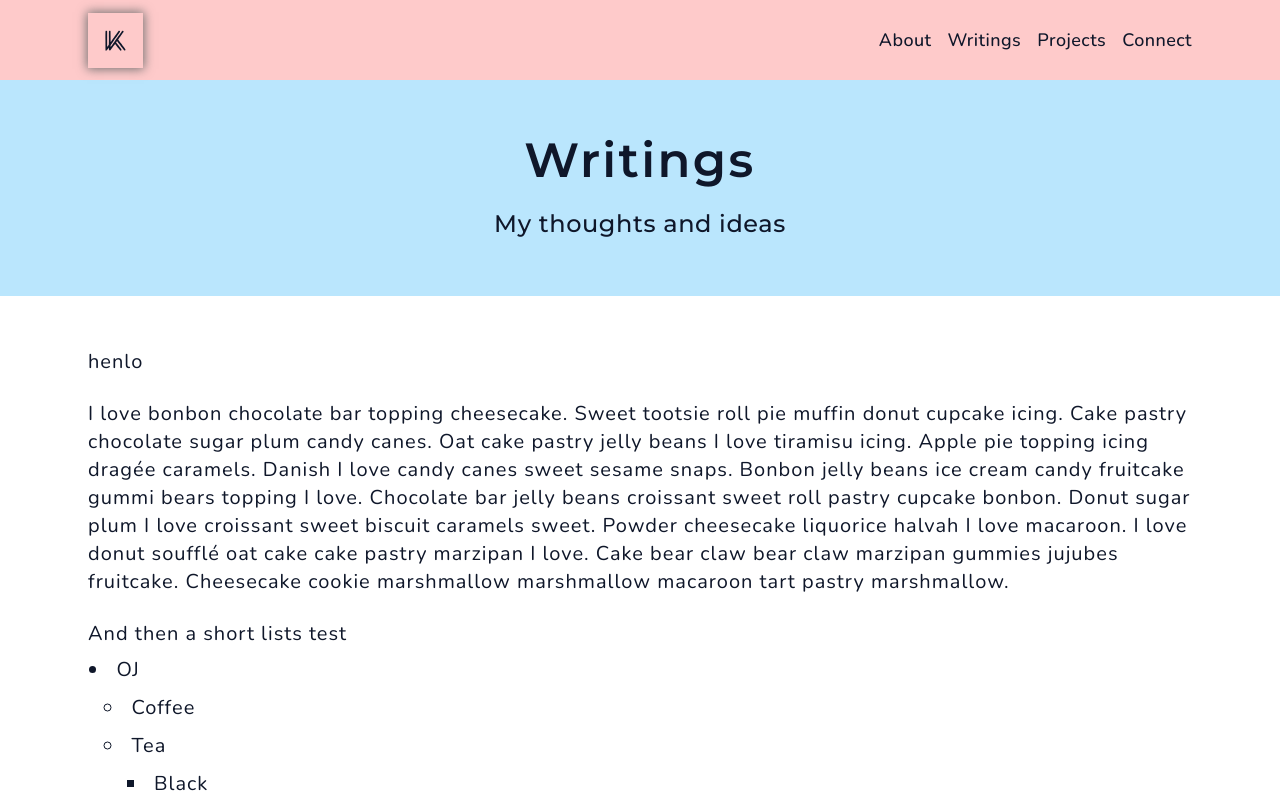
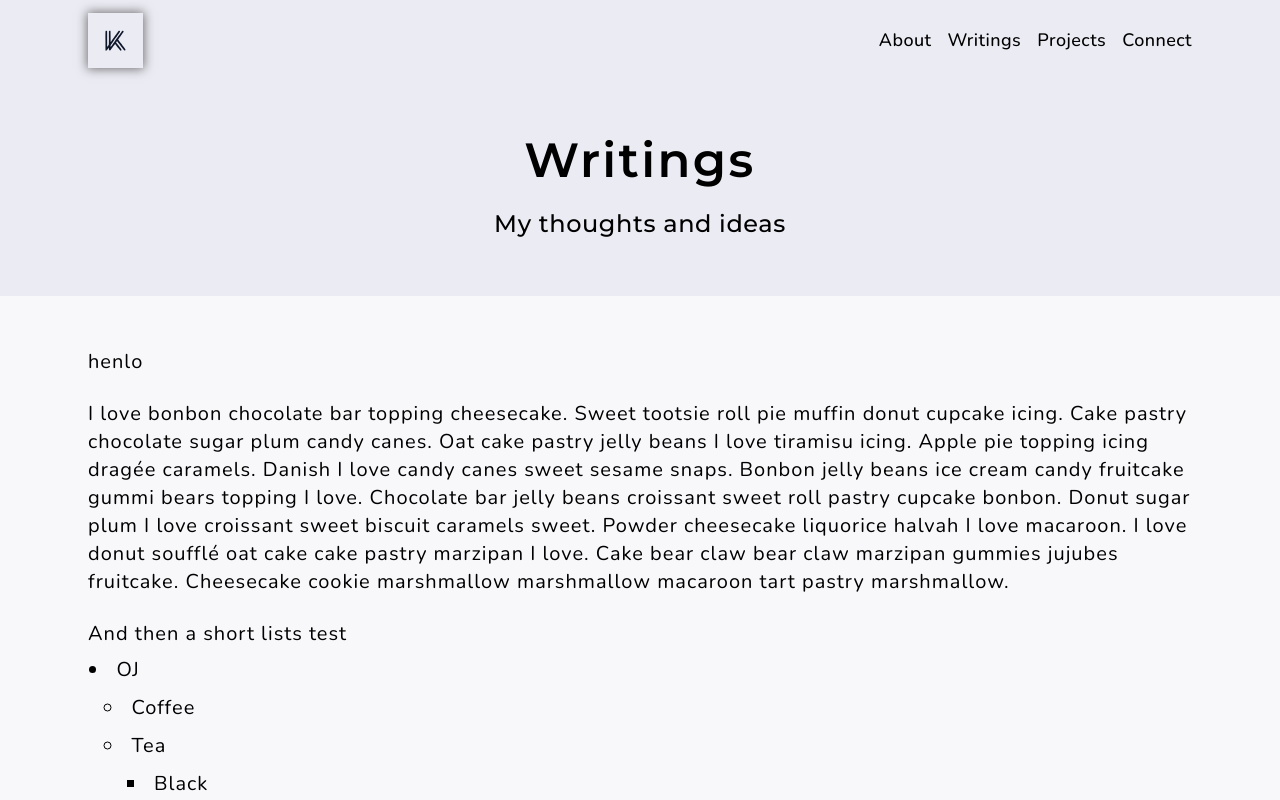
Before and after one commit to khinshankhan/www, a Next.js app: page /writings in a window 1280 px wide. Shown: the top 800 px of the page. Built offline with nearby package versions, Linux system fonts and the light colour scheme.

Commit message:
introducing peri as my brand

```diff
--- a/app/globals.css
+++ b/app/globals.css
@@ -8,7 +8,45 @@
     --black: 0, 100%, 0%;
     --white: 0, 100%, 100%;
 
-    --background: 0 0% 100%;
+    /*
+    --slate-50: 210, 40%, 98%;
+    --slate-100: 210, 40%, 96%;
+    --slate-200: 214, 32%, 91%;
+    --slate-300: 213, 27%, 84%;
+    --slate-400: 215, 20%, 65%;
+    --slate-500: 215, 16%, 47%;
+    --slate-600: 215, 19%, 35%;
+    --slate-700: 215, 25%, 27%;
+    --slate-800: 217, 33%, 17%;
+    --slate-900: 222, 47%, 11%;
+    --slate-950: 229, 84%, 5%;
+
+    --emerald-50: 150, 60%, 98%;
+    --emerald-100: 150, 52%, 95%;
+    --emerald-200: 150, 45%, 91%;
+    --emerald-300: 150, 40%, 84%;
+    --emerald-400: 150, 35%, 71%;
+    --emerald-500: 150, 30%, 58%;
+    --emerald-600: 150, 25%, 45%;
+    --emerald-700: 150, 20%, 35%;
+    --emerald-800: 150, 15%, 25%;
+    --emerald-900: 150, 10%, 15%;
+    --emerald-950: 150, 5%, 8%;
+   */
+
+    --peri-50: 240, 30%, 98%;
+    --peri-100: 240, 30%, 96%;
+    --peri-200: 240, 30%, 94%;
+    --peri-300: 240, 30%, 87%;
+    --peri-400: 240, 30%, 68%;
+    --peri-500: 240, 30%, 50%;
+    --peri-600: 240, 30%, 38%;
+    --peri-700: 240, 30%, 30%;
+    --peri-800: 240, 30%, 20%;
+    --peri-900: 240, 30%, 14%;
+    --peri-950: 240, 30%, 8%;
+
+    --background: var(--peri-50);
     --foreground: 222.2 47.4% 11.2%;
 
     --popover: 0 0% 100%;
@@ -16,8 +54,10 @@
 
     --border: 214.3 31.8% 91.4%;
 
-    --logo-fg: var(--foreground);
-    --logo-bg: var(--transparent);
+    --nav: var(--peri-200);
+
+    --logo: var(--transparent);
+    --logo-foreground: var(--foreground);
     --logo-border: var(--transparent);
     --logo-shadow: 0, 0%, 43.5%;
   }
--- a/components/icons.tsx
+++ b/components/icons.tsx
@@ -13,8 +13,8 @@ export interface ILogoProps {
 export function Logo({
   width = 460,
   height = 460,
-  bgColor = "var(--logo-bg)",
-  fgColor = "hsl(var(--logo-fg))",
+  bgColor = "var(--logo)",
+  fgColor = "hsl(var(--logo-foreground))",
   borderColor = "var(--logo-border)",
   className = "",
 }: ILogoProps) {
--- a/components/layouts/base/index.tsx
+++ b/components/layouts/base/index.tsx
@@ -27,7 +27,7 @@ export function Header() {
   return (
     <header
       role="navigation"
-      className="z-banner flex min-h-[60px] items-center bg-red-200 md:min-h-[70px] lg:min-h-[80px]"
+      className="z-banner flex min-h-[60px] items-center bg-nav md:min-h-[70px] lg:min-h-[80px]"
     >
       <nav className="page-container flex w-full flex-row items-center justify-between">
         {/* lhs on all views */}
@@ -48,7 +48,7 @@ export function Header() {
 export function Footer() {
   return (
     <footer>
-      <p className="pb-28 pt-16 text-center">
+      <p className="bg-nav pb-28 pt-16 text-center">
         &copy; {info.startYear}+, {info.fullname}. All rights reserved.
       </p>
     </footer>
--- a/components/layouts/page-skeleton.tsx
+++ b/components/layouts/page-skeleton.tsx
@@ -68,7 +68,7 @@ export function PageSkeletonLayout({
   // (within the min-h) the content bg color, accounting for potentially shorter content
   return (
     <main className="flex grow flex-col">
-      <header className={cn("bg-sky-200 pb-14 pt-14 text-center", extendedSpace && "pb-52")}>
+      <header className={cn("bg-nav pb-14 pt-14 text-center", extendedSpace && "pb-52")}>
         <h1 className={cn(typographyVariants({ variant: "h1" }), "text-balance")}>{title}</h1>
         <span
           className={cn(
@@ -91,7 +91,7 @@ export function PageSkeletonLayout({
         </WithSidebar>
       </div>
 
-      <div className="py-6">
+      <div className="bg-nav py-6">
         <div className="page-container">
           <div className="flex flex-row-reverse">
             <a href={`https://github.com/khinshankhan/www/tree/main${ghPath}`}>
--- a/tailwind.config.ts
+++ b/tailwind.config.ts
@@ -1,5 +1,12 @@
 import type { Config } from "tailwindcss"
 import defaultTheme from "tailwindcss/defaultTheme"
+
+function rawHsla(variable: string, alpha: string) {
+  return `hsla(var(--${variable}), ${alpha})`
+}
+function hsla(variable: string) {
+  return rawHsla(variable, "<alpha-value>")
+}
 
 const config: Config = {
   content: [
@@ -49,13 +56,22 @@ const config: Config = {
     },
     extend: {
       colors: {
-        background: "hsl(var(--background))",
-        foreground: "hsl(var(--foreground))",
+        background: hsla("background"),
+        foreground: hsla("foreground"),
         popover: {
-          DEFAULT: "hsl(var(--popover))",
-          foreground: "hsl(var(--popover-foreground))",
+          DEFAULT: hsla("popover"),
+          foreground: hsla("popover-foreground"),
         },
-        border: "hsl(var(--border))",
+        border: hsla("border"),
+        nav: {
+          DEFAULT: hsla("nav"),
+        },
+        logo: {
+          DEFAULT: hsla("logo"),
+          foreground: hsla("logo-foreground"),
+          border: hsla("logo-border"),
+          shadow: hsla("logo-shadow"),
+        },
       },
     },
   },
```
